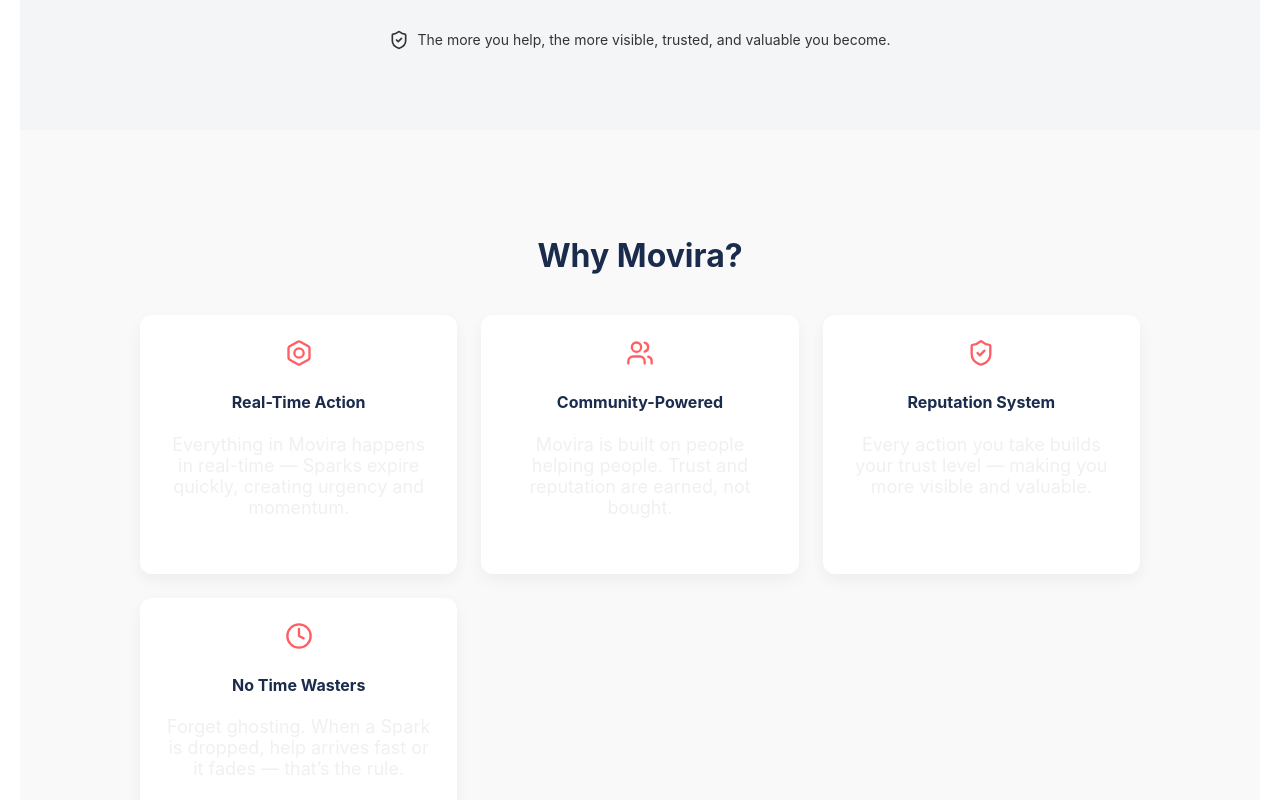
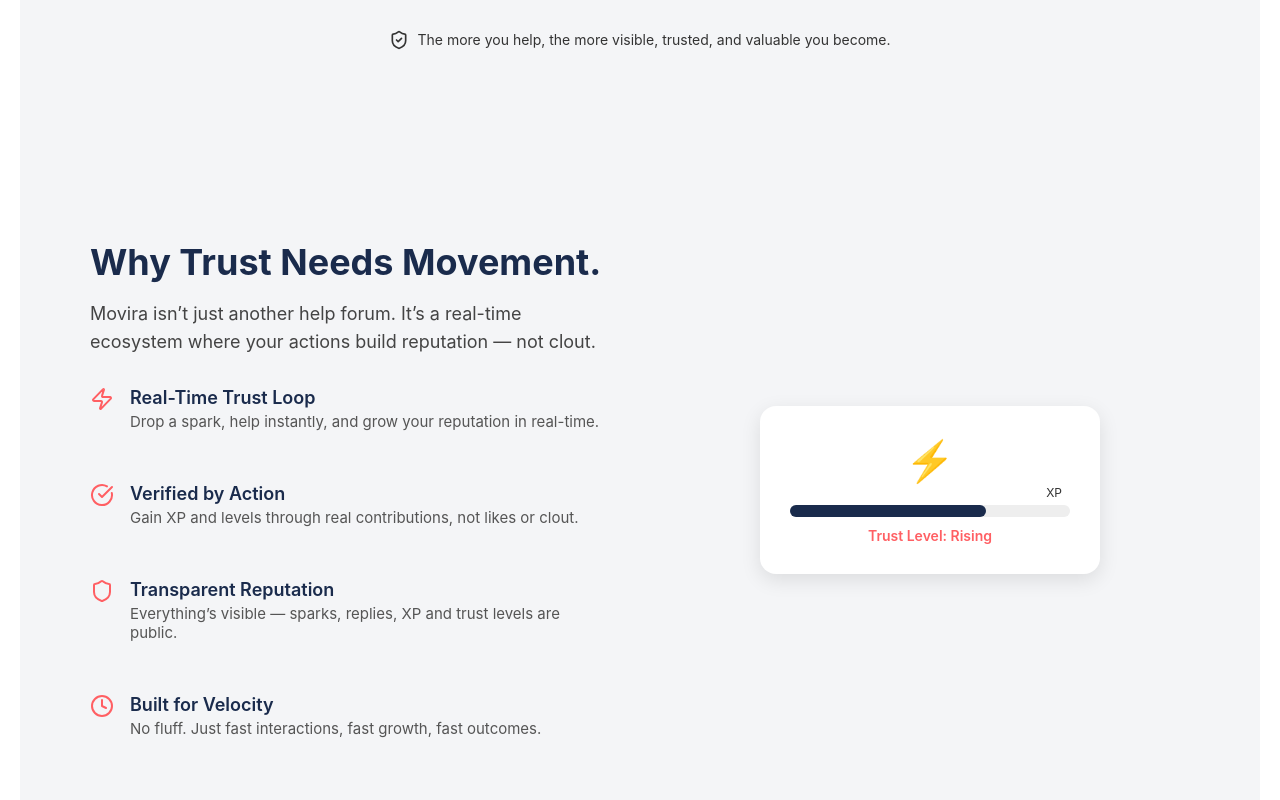
Before and after one commit to ptengelmann/Movira, a React (Vite) app in the folder client/: page / in a window 1280 px wide. Shown: the part 1620-2420 px from the top of the page. Built offline with nearby package versions, Linux system fonts and the light colour scheme.

Commit message:
Revamped WhyMovira section with new layout and visuals

```diff
--- a/client/src/components/home/WhyMovira.jsx
+++ b/client/src/components/home/WhyMovira.jsx
@@ -1,42 +1,62 @@
 import React from 'react'
 import styles from './WhyMovira.module.css'
-import { Bolt, ShieldCheck, Users, Clock } from 'lucide-react'
-
-const reasons = [
-  {
-    icon: <Bolt size={28} />,
-    title: 'Real-Time Action',
-    description: 'Everything in Movira happens in real-time — Sparks expire quickly, creating urgency and momentum.',
-  },
-  {
-    icon: <Users size={28} />,
-    title: 'Community-Powered',
-    description: 'Movira is built on people helping people. Trust and reputation are earned, not bought.',
-  },
-  {
-    icon: <ShieldCheck size={28} />,
-    title: 'Reputation System',
-    description: 'Every action you take builds your trust level — making you more visible and valuable.',
-  },
-  {
-    icon: <Clock size={28} />,
-    title: 'No Time Wasters',
-    description: 'Forget ghosting. When a Spark is dropped, help arrives fast or it fades — that’s the rule.',
-  },
-]
+import { Zap, CheckCircle, Shield, Clock } from 'lucide-react'
 
 const WhyMovira = () => {
   return (
-    <section className={styles.section}>
-      <h2 className={styles.heading}>Why Movira?</h2>
-      <div className={styles.grid}>
-        {reasons.map((item, i) => (
-          <div key={i} className={styles.card}>
-            <div className={styles.icon}>{item.icon}</div>
-            <h4>{item.title}</h4>
-            <p>{item.description}</p>
+    <section className={styles.whySection}>
+      <div className={styles.content}>
+        <div className={styles.text}>
+          <h2>Why Trust Needs Movement.</h2>
+          <p className={styles.subheading}>
+            Movira isn’t just another help forum. It’s a real-time ecosystem where your actions build reputation — not clout.
+          </p>
+
+          <div className={styles.reasons}>
+            <div className={styles.reason}>
+              <Zap size={24} className={styles.icon} />
+              <div>
+                <h4>Real-Time Trust Loop</h4>
+                <p>Drop a spark, help instantly, and grow your reputation in real-time.</p>
+              </div>
+            </div>
+
+            <div className={styles.reason}>
+              <CheckCircle size={24} className={styles.icon} />
+              <div>
+                <h4>Verified by Action</h4>
+                <p>Gain XP and levels through real contributions, not likes or clout.</p>
+              </div>
+            </div>
+
+            <div className={styles.reason}>
+              <Shield size={24} className={styles.icon} />
+              <div>
+                <h4>Transparent Reputation</h4>
+                <p>Everything’s visible — sparks, replies, XP and trust levels are public.</p>
+              </div>
+            </div>
+
+            <div className={styles.reason}>
+              <Clock size={24} className={styles.icon} />
+              <div>
+                <h4>Built for Velocity</h4>
+                <p>No fluff. Just fast interactions, fast growth, fast outcomes.</p>
+              </div>
+            </div>
           </div>
-        ))}
+        </div>
+
+        <div className={styles.visual}>
+          <div className={styles.graphic}>
+            <div className={styles.sparkCore}>⚡</div>
+            <div className={styles.xpBar}>
+              <div className={styles.fill}></div>
+              <span>XP</span>
+            </div>
+            <div className={styles.levelTag}>Trust Level: Rising</div>
+          </div>
+        </div>
       </div>
     </section>
   )
--- a/client/src/components/home/WhyMovira.module.css
+++ b/client/src/components/home/WhyMovira.module.css
@@ -1,38 +1,114 @@
-.section {
+.whySection {
     padding: 80px 20px;
-    background: #f9f9f9;
-    text-align: center;
+    background: var(--glow-gray);
+    display: flex;
+    justify-content: center;
+    align-items: center;
   }
 
-  .heading {
-    font-size: 32px;
-    font-weight: 700;
-    margin-bottom: 40px;
+  .content {
+    max-width: 1100px;
+    display: flex;
+    flex-direction: row;
+    gap: 60px;
+    flex-wrap: wrap;
+  }
+
+  .text {
+    flex: 1;
+  }
+
+  .subheading {
+    color: #444;
+    font-size: 18px;
+    margin: 10px 0 30px;
+    line-height: 1.6;
+  }
+
+  .reasons {
+    display: flex;
+    flex-direction: column;
+    gap: 20px;
+  }
+
+  .reason {
+    display: flex;
+    gap: 16px;
+    align-items: flex-start;
+  }
+
+  .reason h4 {
+    margin: 0;
+    font-size: 18px;
+    font-weight: 600;
     color: var(--motion-blue);
   }
 
-  .grid {
-    display: grid;
-    grid-template-columns: repeat(auto-fit, minmax(240px, 1fr));
-    gap: 24px;
-    max-width: 1000px;
-    margin: 0 auto;
-  }
-
-  .card {
-    background: white;
-    padding: 24px;
-    border-radius: 12px;
-    box-shadow: 0 6px 16px rgba(0, 0, 0, 0.05);
-    transition: 0.3s ease;
-  }
-
-  .card:hover {
-    transform: translateY(-4px);
-    box-shadow: 0 8px 20px rgba(0, 0, 0, 0.08);
+  .reason p {
+    font-size: 15px;
+    color: #555;
+    margin-top: 4px;
   }
 
   .icon {
     color: var(--pulse-coral);
-    margin-bottom: 12px;
+    flex-shrink: 0;
   }
+
+  .visual {
+    flex: 1;
+    display: flex;
+    justify-content: center;
+    align-items: center;
+  }
+
+  .graphic {
+    background: white;
+    border-radius: 16px;
+    padding: 30px;
+    box-shadow: 0 6px 20px rgba(0, 0, 0, 0.1);
+    text-align: center;
+    width: 280px;
+  }
+
+  .sparkCore {
+    font-size: 40px;
+    margin-bottom: 20px;
+    animation: pulse 1.5s infinite;
+  }
+
+  .xpBar {
+    height: 12px;
+    background: #eee;
+    border-radius: 8px;
+    margin: 10px 0;
+    position: relative;
+  }
+
+  .fill {
+    background: var(--motion-blue);
+    height: 100%;
+    width: 70%;
+    border-radius: 8px;
+  }
+
+  .xpBar span {
+    font-size: 12px;
+    position: absolute;
+    right: 8px;
+    top: -20px;
+    color: #333;
+  }
+
+  .levelTag {
+    font-size: 14px;
+    color: var(--pulse-coral);
+    margin-top: 8px;
+    font-weight: 600;
+  }
+
+  @keyframes pulse {
+    0% { transform: scale(1); opacity: 1; }
+    50% { transform: scale(1.1); opacity: 0.8; }
+    100% { transform: scale(1); opacity: 1; }
+  }
```
